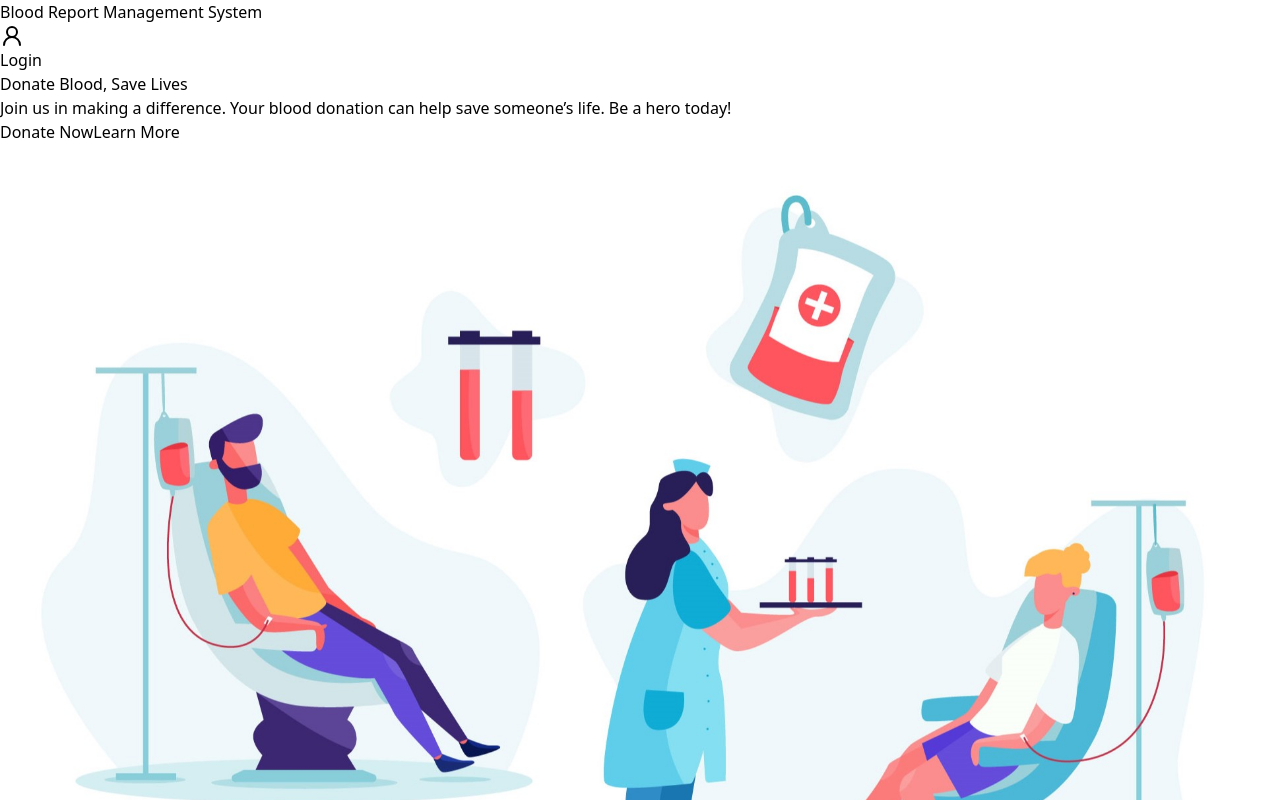
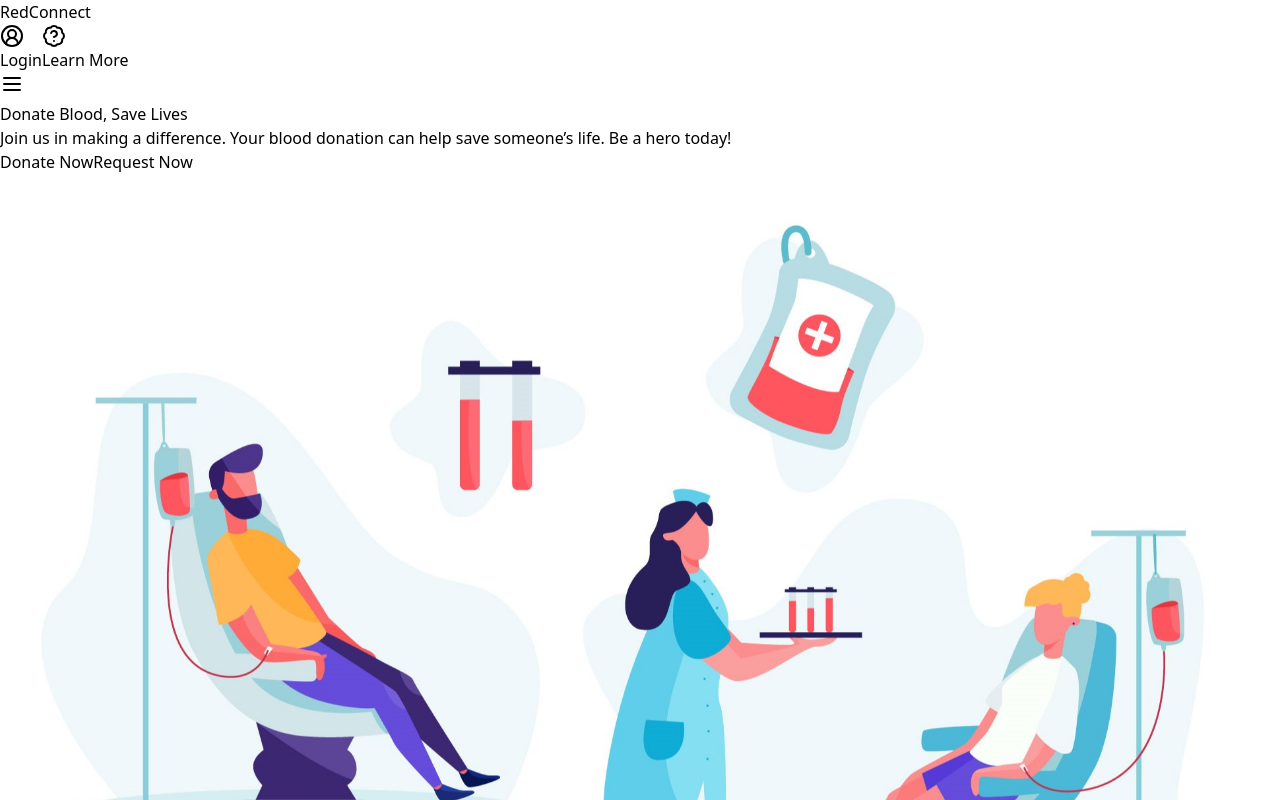
Before and after one commit to Srijith1881/RedConnect-FE, a React (Vite) app: page / in a window 1280 px wide. Shown: the top 800 px of the page. Built offline with nearby package versions, Linux system fonts and the light colour scheme.

Commit message:
PT 1 in UI

```diff
--- a/src/components/Navbar.jsx
+++ b/src/components/Navbar.jsx
@@ -1,30 +1,56 @@
-
-import { CircleX, User2 } from 'lucide-react'
-import React, {useState} from 'react'
-import { useNavigate } from 'react-router-dom'
+import { CircleX, ShieldQuestion, User2, Menu, BadgeHelp, CircleUserRound } from 'lucide-react';
+import React, { useState } from 'react';
+import { useNavigate } from 'react-router-dom';
 
 const Navbar = () => {
-    // const [visible, setvisible] = useState(false)
+    const [mobileMenuOpen, setMobileMenuOpen] = useState(false);
     const navigate = useNavigate();
 
     return (
         <>
             <div className="w-full h-[4rem] flex justify-center items-center bg-[#ffe7cd] shadow-sm shadow-white rounded-sm">
-                <div className="w-[80%] h-full flex justify-center items-center flex-row">
-                    <div className='w-1/2 flex h-full justify-start items-center font-bold text-xl text-red-600'>Blood Report Management System</div>
-                    <div className='pl- w-1/2 flex h-full justify-end items-center'>
-                        <button className='flex items-center space-x-2 h-9 w-auto px-4 text-red-600 font-bold  border-red-600  hover:text-red-700' onClick={() => navigate("/Login")}>
-                            <User2 className='h-9 w-10' />
+                <div className="w-[80%] h-full flex justify-between items-center">
+                    <div className='flex items-center font-bold text-xl text-red-600'>
+                        RedConnect
+                    </div>
+
+                    {/* Menu items for larger screens */}
+                    <div className="hidden md:flex space-x-4">
+                        <button className='flex items-center space-x-2 h-9 px-4 text-red-600 font-bold border-red-600 hover:text-red-700' onClick={() => navigate("/login")}>
+                            <CircleUserRound className='h-9 w-10' />
                             <p>Login</p>
+                        </button>
+                        <button className='flex items-center space-x-2 h-9 px-4 text-red-600 font-bold border-red-600 hover:text-red-700' onClick={() => navigate("/learnmore")}>
+                            <BadgeHelp className='h-9 w-10' />
+                            <p>Learn More</p>
                         </button>
                     </div>
 
+                    {/* Hamburger menu for mobile screens */}
+                    <button
+                        className="md:hidden flex items-center"
+                        onClick={() => setMobileMenuOpen(!mobileMenuOpen)}
+                    >
+                        <Menu className="h-8 w-8 text-red-600" />
+                    </button>
                 </div>
-
             </div>
 
+            {/* Mobile Menu */}
+            {mobileMenuOpen && (
+                <div className="md:hidden w-full bg-[#ffe7cd] shadow-sm shadow-white flex flex-col items-center space-y-4 py-4">
+                    <button className='flex items-center space-x-2 h-9 px-4 text-red-600 font-bold border-red-600 hover:text-red-700' onClick={() => navigate("/login")}>
+                        <User2 className='h-9 w-10' />
+                        <p>Login</p>
+                    </button>
+                    <button className='flex items-center space-x-2 h-9 px-4 text-red-600 font-bold border-red-600 hover:text-red-700' onClick={() => navigate("/learnmore")}>
+                        <ShieldQuestion className='h-9 w-10' />
+                        <p>Learn More</p>
+                    </button>
+                </div>
+            )}
         </>
-    )
-}
+    );
+};
 
-export default Navbar
+export default Navbar;
--- a/src/pages/Donar.jsx
+++ b/src/pages/Donar.jsx
@@ -1,16 +1,17 @@
-import React, { useRef, useState } from 'react'
+import React, { useRef, useState } from 'react';
+import { useNavigate } from 'react-router-dom';  // Import useNavigate
 import { donateBlood, sendEmail } from '../services/Api';
 
 const Donar = () => {
+  const navigate = useNavigate();  // Initialize useNavigate inside the component
   const [visible, setVisible] = useState(false);
   const [selectedBloodGroup, setSelectedBloodGroup] = useState(null);
   const formRef = useRef(null);
-  const bloodGroups = ["A+", "A-", "B+", "B-", "AB+", "AB-", "O+", "O-","A1B+","A1B-"];
+  const bloodGroups = ["A+", "A-", "B+", "B-", "AB+", "AB-", "O+", "O-", "A1B+", "A1B-"];
 
-  const handleClick = () =>{
+  const handleClick = () => {
     setVisible(!visible);
-  }
-
+  };
 
   const handleBloodGroupClick = (group) => {
     setSelectedBloodGroup(group);
@@ -21,106 +22,120 @@ const Donar = () => {
 
   const handleSubmit = async (e) => {
     e.preventDefault();
-    const donarData={
+    const donarData = {
       name: formRef.current.name.value,
       email: formRef.current.email.value,
-      age:formRef.current.age.value,
-      gender:formRef.current.gender.value,
-      location:formRef.current.location.value,
+      age: formRef.current.age.value,
+      gender: formRef.current.gender.value,
+      location: formRef.current.location.value,
       bloodGroup: formRef.current.bloodGroup.value,
     };
-    try{
-      console.log("Donar",donarData);
+    try {
+      console.log("Donar", donarData);
       const response = await donateBlood(donarData);
-      console.log("Form submitted successfully",response);
+      console.log("Form submitted successfully", response);
 
       const emailResponse = await sendEmail({
-        email:donarData.email,
-        name:donarData.name,
-        bloodGroup:donarData.bloodGroup,
-        location:donarData.location
-      })
+        email: donarData.email,
+        name: donarData.name,
+        bloodGroup: donarData.bloodGroup,
+        location: donarData.location,
+      });
       console.log('Email sent successfully:', emailResponse);
-      alert("Thankyou...! A conformation email has been sent to you");
+      alert("Thank you! A confirmation email has been sent to you.");
       setVisible(!visible);
-    }catch (error) {
-      console.error("Error submitting form:",error);
-      alert("Failed to submit request")
+    } catch (error) {
+      console.error("Error submitting form:", error);
+      alert("Failed to submit request.");
     }
   };
-  return(
-    <div className='min-h-screen w-screen flex items-center justify-between px-10 bg-gray-100 py-10'>
-      <div className='flex flex-col justify-center items-start w-1/2'>
-        <h1 className="text-4xl font-bold text-gray-800 mb-4">
-          Blood Donation Procedure
+
+  return (
+    <div className="min-h-screen w-screen flex flex-col sm:flex-row items-center justify-between px-6 sm:px-10 bg-gray-100 py-10">
+      <div className="flex flex-col justify-center items-start w-full sm:w-1/2 mb-8 sm:mb-0">
+        <h1 className="text-3xl sm:text-4xl font-bold text-gray-800 mb-4">
+          Blood Donation Process
         </h1>
-        <p className="text-lg text-gray-600 mb-4">
+        <p className="text-base sm:text-lg text-gray-600 mb-3">
           1. Donor fills out a simple online form with personal details and health information.
         </p>
-        <p className="text-lg text-gray-600 mb-4">
+        <p className="text-base sm:text-lg text-gray-600 mb-3">
           2. The donor receives a confirmation email with details about the donation process and guidelines.
         </p>
-        <p className="text-lg text-gray-600 mb-4">
+        <p className="text-base sm:text-lg text-gray-600 mb-3">
           3. The nearest blood donation center location is shared with the donor for convenience.
         </p>
-        <p className="text-lg text-gray-600 mb-4">
+        <p className="text-base sm:text-lg text-gray-600 mb-3">
           4. Donor visits the center on the scheduled date and undergoes a quick health screening.
         </p>
-        <p className="text-lg text-gray-600 mb-4">
+        <p className="text-base sm:text-lg text-gray-600 mb-3">
           5. Blood donation is carried out by trained professionals in a safe and hygienic environment.
         </p>
-        <p className="text-lg text-gray-600 mb-4">
+        <p className="text-base sm:text-lg text-gray-600 mb-3">
           6. Donor receives a thank-you note and updates on how their blood will be used to save lives.
         </p>
+        <button
+          className="bg-red-500 text-white px-8 py-3 rounded-md hover:bg-red-600 transition duration-300 shadow-lg hover:shadow-xl transform hover:scale-105"
+          onClick={() => navigate("/learnmore")}
+        >
+          Learn More
+        </button>
       </div>
 
-      <div className='w-1/2 flex flex-col items-center'>
-        {!visible ?(
-        <button onClick={handleClick}className='bg-red-500 text-white px-6 py-3 rounded-md text-lg font-bold'>
+      <div className="w-full sm:w-1/2 flex flex-col items-center">
+        {!visible ? (
+          <button
+            onClick={handleClick}
+            className="bg-red-500 text-white px-6 py-3 rounded-md text-lg font-bold"
+          >
             Donate Blood
           </button>
-        ):(
-            <div className='w-[85%] flex flex-col items-center bg-white p-6 shadow-lg rounded-md'>
-              <h2 className='text-2xl font-bold text-gray-800 mb-4'>
-                Donate Blood</h2>
+        ) : (
+          <div className="w-full sm:w-[85%] flex flex-col items-center bg-white p-6 shadow-lg rounded-md">
+            <h2 className="text-2xl font-bold text-gray-800 mb-4">Donate Blood</h2>
             <form
               ref={formRef}
               onSubmit={handleSubmit}
-                className='w-full max-w-md flex flex-col gap-4'
+              className="w-full flex flex-col gap-4"
             >
-                <input type="text"
-                name='name'
-                placeholder='Name'
-                className='p-3 bg-gray-100 w-full rounded-md outline-none focus:border-b-2 border-red-500'
+              <input
+                type="text"
+                name="name"
+                placeholder="Name"
+                className="p-3 bg-gray-100 w-full rounded-md outline-none focus:border-b-2 border-red-500"
               />
-                <input type="email"
-                name='email'
-                placeholder='Email'
-                className='p-3 bg-gray-100 w-full rounded-md outline-none focus:border-b-2 border-red-500'
+              <input
+                type="email"
+                name="email"
+                placeholder="Email"
+                className="p-3 bg-gray-100 w-full rounded-md outline-none focus:border-b-2 border-red-500"
               />
-                <input type="number"
-                name='age'
-                placeholder='Age'
-                className='p-3 bg-gray-100 w-full rounded-md outline-none focus:border-b-2 border-red-500'
+              <input
+                type="number"
+                name="age"
+                placeholder="Age"
+                className="p-3 bg-gray-100 w-full rounded-md outline-none focus:border-b-2 border-red-500"
               />
               <select
                 name="gender"
                 className="p-3 bg-gray-100 w-full rounded-md outline-none focus:border-b-2 border-red-500"
                 defaultValue="Male"
-                  required>
+                required
+              >
                 <option value="Male">Male</option>
                 <option value="Female">Female</option>
                 <option value="Other">Other</option>
                 <option value="Prefer not to say">Prefer not to say</option>
               </select>
 
-                <input type="text"
-                name='location'
-                placeholder='Location'
-                className='p-3 bg-gray-100 w-full rounded-md outline-none focus:border-b-2 border-red-500'
+              <input
+                type="text"
+                name="location"
+                placeholder="Location"
+                className="p-3 bg-gray-100 w-full rounded-md outline-none focus:border-b-2 border-red-500"
               />
 
-                <div className='grid grid-cols-4 gap-4 mt-4'>
+              <div className="grid grid-cols-2 sm:grid-cols-4 gap-4 mt-4">
                 {bloodGroups.map((group) => (
                   <button
                     type="button"
@@ -139,7 +154,10 @@ const Donar = () => {
               </div>
               <input type="hidden" name="bloodGroup" />
 
-                <button type='submit' className='mt-6 bg-red-500 text-white font-bold px-6 py-3 rounded-md hover:bg-red-600 transition duration-300 '>
+              <button
+                type="submit"
+                className="mt-6 bg-red-500 text-white font-bold px-6 py-3 rounded-md hover:bg-red-600 transition duration-300"
+              >
                 Submit
               </button>
             </form>
@@ -147,7 +165,7 @@ const Donar = () => {
         )}
       </div>
     </div>
-  )
-}
+  );
+};
 
 export default Donar;
--- a/src/pages/Home.jsx
+++ b/src/pages/Home.jsx
@@ -25,9 +25,9 @@ const Home = () => {
                         <button className="bg-red-500 text-white px-8 py-3 rounded-md hover:bg-red-600 transition duration-300 shadow-lg hover:shadow-xl transform hover:scale-105" onClick={() => navigate("/donar")}>
                             Donate Now
                         </button>
-                            <button className="bg-gray-300 text-gray-800 px-8 py-3 rounded-md hover:bg-gray-400 transition duration-300 shadow-md hover:shadow-lg transform hover:scale-105" onClick={() => navigate("/Learnmore")}>
-                                Learn More
-                            </button>
+                        <button className="bg-gray-300 text-gray-800 px-8 py-3 rounded-md hover:bg-gray-400 transition duration-300 shadow-md hover:shadow-lg transform hover:scale-105" onClick={() => navigate("/patientdashboard")}>
+                            Request Now
+                        </button>
                     </div>
                 </div>
 
```
Also changed, not shown: src/components/Register.jsx (+6 -6 lines). Lines whose indentation alone changed are shown as unchanged.
